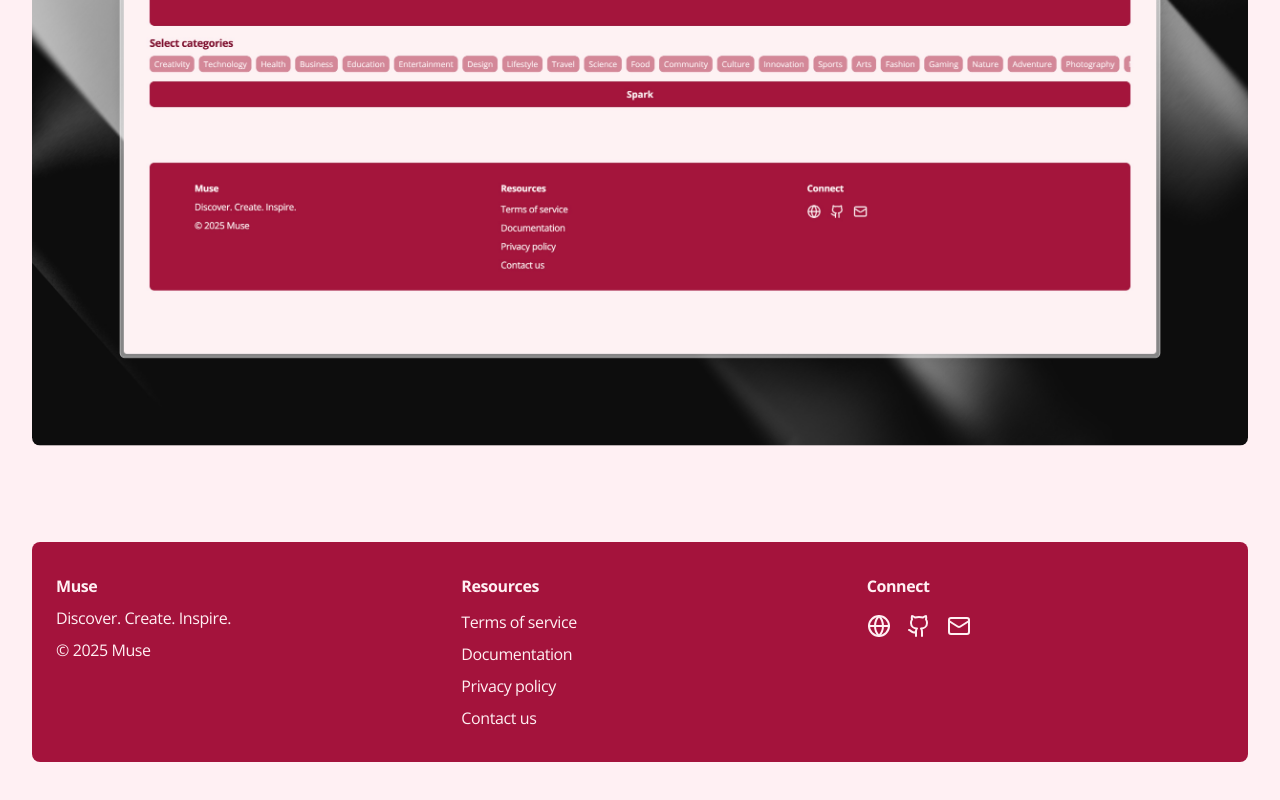
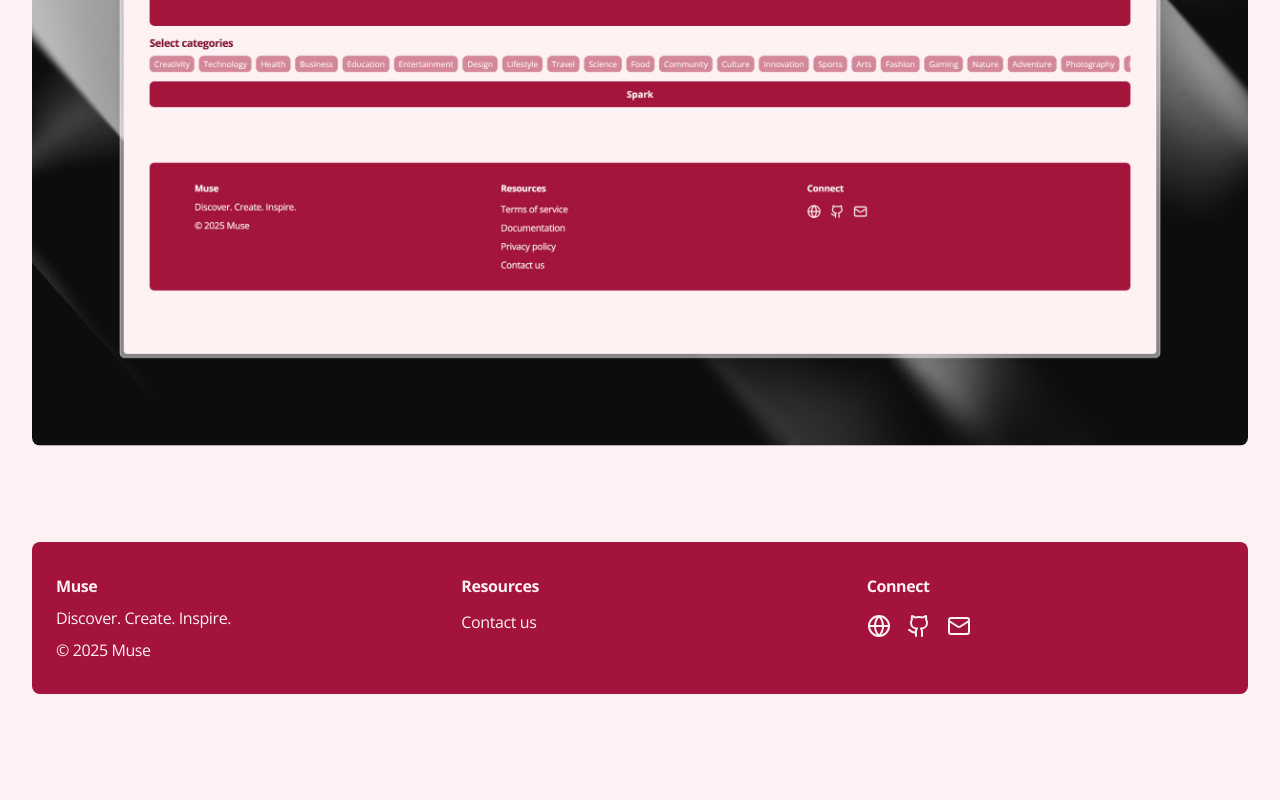
Before and after one commit to egeuysall/muse, a Next.js app in the folder frontend/: page / in a window 1280 px wide. Shown: the part 752-1552 px from the top of the page. After the commit the page ends 1518 px from the top, so only its background shows below. Built offline with nearby package versions, Linux system fonts and the light colour scheme.

Commit message:
Remove footer items

```diff
--- a/frontend/src/components/ui/Footer.tsx
+++ b/frontend/src/components/ui/Footer.tsx
@@ -30,21 +30,6 @@ const Footer: React.FC = () => {
 
                         <nav className="mt-3">
                             <ul className="flex flex-col gap-2">
-                                <li>
-                                    <Link href="/docs/terms-of-service.pdf" className="footer-text">
-                                        Terms of service
-                                    </Link>
-                                </li>
-                                <li>
-                                    <Link href="/docs/getting-started" className="footer-text">
-                                        Documentation
-                                    </Link>
-                                </li>
-                                <li>
-                                    <Link href="/docs/privacy-policy.pdf" className="footer-text">
-                                        Privacy policy
-                                    </Link>
-                                </li>
                                 <li>
                                     <Link href="mailto:hello@egeuysal.com" className="footer-text">
                                         Contact us
```
